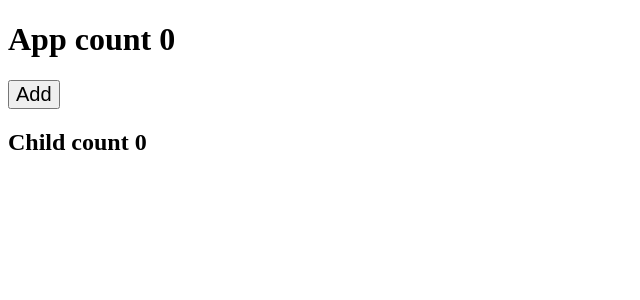
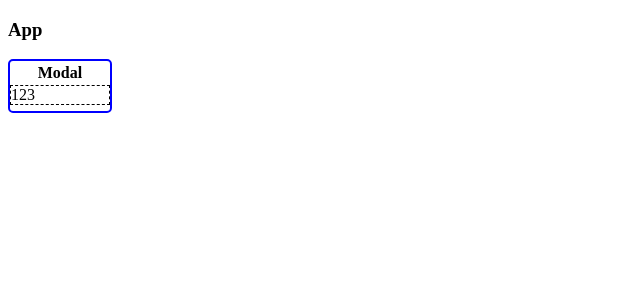
Before and after one commit to mate-academy/redux-from-scratch, a React (Create React App) app: page / in a window 1280 px wide. Shown: the top 300 px of the page, without its empty margins (0-640 px from the left). Built offline with nearby package versions, Linux system fonts and the light colour scheme.

Commit message:
Modal was added

```diff
--- a/src/App.js
+++ b/src/App.js
@@ -1,25 +1,53 @@
 import React from 'react';
 
-class App extends React.Component{
-  state = { count: 0 };
+const App = () => (
+  <div className="App">
+    <h3>App</h3>
+    <Modal children={123}/>
+  </div>
+);
 
-  increase = () => {
-    this.setState(state => ({
-      count: state.count + 1,
-    }));
-  };
+const Modal = (props) => (
+  <article>
+    <header>Modal</header>
+    <section>{props.children}</section>
+  </article>
+);
 
-  render() {
-    return (
-      <div className="App">
-        <h1>App count {this.state.count}</h1>
-        <button onClick={this.increase}>Add</button>
-        <Child count={this.state.count}/>
-      </div>
-    );
-  }
-}
 
-const Child = ({ count }) => <h2>Child count {count}</h2>;
+const List = (props) => {
+  return (
+    <ul>
+      {props.items.map(item => (
+        <li>{item}</li>
+      ))}
+    </ul>
+  );
+};
+
+// //
+// class CounterApp extends React.Component{
+//   state = { count: 0 };
+//
+//   increase = () => {
+//     this.setState(state => ({
+//       count: state.count + 1,
+//     }));
+//   };
+//
+//   render() {
+//     return (
+//       <div className="App">
+//         <h1>App count {this.state.count}</h1>
+//         <button onClick={this.increase}>Add</button>
+//         <Child count={this.state.count}/>
+//       </div>
+//     );
+//   }
+// }
+//
+// const Child = (props) => (
+//   <h2>Child count {props.count}</h2>
+// );
 
 export default App;
--- a/src/index.css
+++ b/src/index.css
@@ -5,3 +5,20 @@ button {
 .my-super-link {
   background-color: green;
 }
+
+article {
+  border: 2px solid blue;
+  border-radius: 5px;
+  min-height: 50px;
+  width: 100px;
+}
+
+section {
+  border: 1px dashed black;
+}
+
+header {
+  font-weight: bold;
+  padding: 3px 5px;
+  text-align: center;
+}
```
